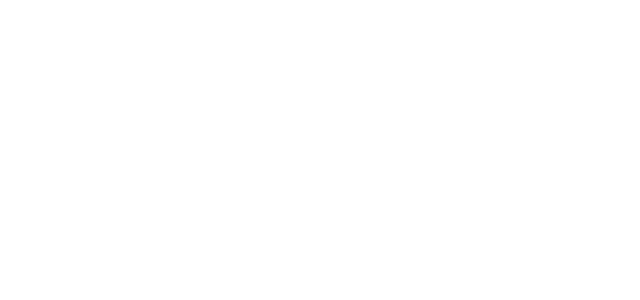
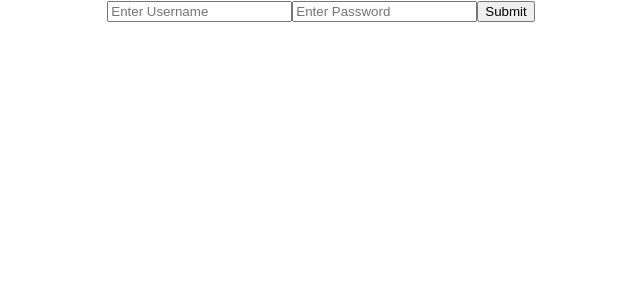
Before and after one commit to ammanyusuf/pet-finder, a React (Create React App) app in the folder petfinder/: page /login in a window 1280 px wide. Before the commit this address had no page. Shown: the top 300 px of the page, without its empty margins (319-959 px from the left). Built offline with nearby package versions, Linux system fonts and the light colour scheme; no server answers.

Commit message:
Routing & jwt front/backend updates

```diff
--- a/petfinder/package.json
+++ b/petfinder/package.json
@@ -14,7 +14,7 @@
     "react-dom": "^18.2.0",
     "react-hook-form": "^7.39.3",
     "react-router-dom": "^6.4.3",
-    "react-scripts": "5.0.1",
+    "react-scripts": "^5.0.1",
     "web-vitals": "^2.1.4"
   },
   "scripts": {
--- a/petfinder/src/App.js
+++ b/petfinder/src/App.js
@@ -1,12 +1,34 @@
-import logo from './logo.svg';
+// import logo from './logo.svg';
 import './App.css';
-import Navbar from './Navbar';
+// import Navbar from './Navbar';
+// import Header from './components/Header'
+import { BrowserRouter as Router, Routes, Route } from 'react-router-dom'
+
+import PrivateRoutes from './utils/PrivateRoute';
+import HomePage from './pages/HomePage'
+import { PostCard } from './PostCard';
+import LoginPage from './pages/LoginPage'
+
+
 
 function App() {
   return (
-    <div>
-      <Navbar />
-      <h1>Fix your mic</h1>
+
+    <div className="App">
+
+
+
+      <Router>     {/* switch react dom 5*/}
+          <Routes>
+            <Route element={<PrivateRoutes />}>
+                <Route element={<HomePage/>} path="/home" exact/>
+
+            </Route>
+            <Route element={<LoginPage/>} path="/login"/>
+
+          </Routes>  {/* switch react dom 5 */}
+      </Router>
+
     </div>
   );
 }
--- a/petfinder/src/index.js
+++ b/petfinder/src/index.js
@@ -9,15 +9,32 @@ import { AddPosts } from './AddPosts';
 
 const root = ReactDOM.createRoot(document.getElementById('root'));
 root.render(
-    <Router>
-        <Routes>
-            <Route exact path="/" element={<App />}></Route>
-            <Route exact path="/feed" element={<Feed />}></Route>
-            <Route exact path="/addpost" element={<AddPosts />}></Route>
-        </Routes>
-    </Router>
+    // <Router>
+    //     <Routes>
+    //         <Route exact path="/" element={<App />}></Route>
+    //         <Route exact path="/feed" element={<Feed />}></Route>
+    //         <Route exact path="/addpost" element={<AddPosts />}></Route>
+            <React.StrictMode>
+
+
+                <App />
+
+
+            </React.StrictMode>
+        // </Routes>
+    // </Router>
 );
 // If you want to start measuring performance in your app, pass a function
 // to log results (for example: reportWebVitals(console.log))
 // or send to an analytics endpoint. Learn more: https://bit.ly/CRA-vitals
 reportWebVitals();
+// import React from 'react';
+// import ReactDOM from 'react-dom';
+// import App from './App';
+
+// ReactDOM.render(
+//   <React.StrictMode>
+//     <App />
+//   </React.StrictMode>,
+//   document.getElementById('root')
+// );
--- /dev/null
+++ b/petfinder/src/pages/HomePage.js
@@ -0,0 +1,15 @@
+import React, {useState, useEffect, useContext} from 'react'
+
+
+const HomePage = () => {
+    return (
+        <div>
+            <p>You are logged to the home page!</p>
+            <h1>HOMEPGE</h1>
+
+
+        </div>
+    )
+}
+
+export default HomePage
--- /dev/null
+++ b/petfinder/src/pages/LoginPage.js
@@ -0,0 +1,78 @@
+import React, {useContext, useLayoutEffect, useState} from 'react'
+// import AuthContext from '../context/AuthContext'
+import { useEffect } from 'react'
+// usehistory eq from react 5
+import { useNavigate } from 'react-router'
+
+function LoginPage () {
+    // const [errorMessage, setErrorMessage] = useState("")
+    const navigate = useNavigate()
+    // let {loginUser} = useContext(AuthContext)
+
+
+
+    async function handleLogin(e) {
+
+
+        e.preventDefault()
+
+        const form = e.target;
+
+        const user = {
+            username: form[0].value,
+            password: form[1].value
+        }
+
+        try {
+            const res = await fetch("http://localhost:4000/api/user/login", {
+                method: "POST",
+                headers: {
+                    "Content-type": "application/json"
+                },
+                body: JSON.stringify(user)
+            })
+            const data = await res.json()
+            localStorage.setItem("token", data.token)
+            // setErrorMessage(data.message)
+        } catch(err) {
+
+        }
+    }
+    //     fetch("http://localhost:4000/api/user/login", {
+    //         method: "POST",
+    //         headers:{
+    //             "Content-type": "application/json"
+    //         },
+    //         body: JSON.stringify(user)
+    //     })
+    //     .then(res => res.json())
+    //     .then(data => {
+    //         localStorage.setItem("token", data.token)
+    //     })
+    // }
+
+    useLayoutEffect(() => {
+        fetch("http://localhost:4000/api/user/login", {
+            headers: {
+                "x-access-token": localStorage.getItem("token")
+            }
+        })
+
+        .then(res => res.json())
+
+        .then(data => data.isLoggedIn ? navigate.push("/home"): null)
+        // .catch(err => setErrorMessage(err))
+    }, [navigate])
+
+    return (
+
+            <form onSubmit={event => handleLogin(event)}>
+                <input type="text" name="username" placeholder="Enter Username" />
+                <input type="password" name="password" placeholder="Enter Password" />
+                <input type="submit" value="Submit"/>
+            </form>
+
+    )
+}
+
+export default LoginPage;
--- /dev/null
+++ b/petfinder/src/utils/PrivateRoute.js
@@ -0,0 +1,52 @@
+// import { Route,  Navigate } from 'react-router-dom'
+// import { useContext } from 'react'
+// // import AuthContext from '../context/AuthContext'
+
+// const PrivateRoute = ({children, ...rest}) => {
+//     // let {user} = useContext(AuthContext)
+//     return(
+//         <Route {...rest}>{!user ? < Navigate to="/login" /> :   children}</Route>
+//     )
+// }
+
+// export default PrivateRoute;
+import { Route, Redirect } from 'react-router-dom'
+import { useContext } from 'react'
+import { Outlet, Navigate } from 'react-router-dom'
+
+
+
+
+
+
+
+const PrivateRoutes = ({children, ...rest}) => {
+
+
+        var token=""
+        let gettoken = localStorage.getItem(token)
+
+
+        token = window.localStorage.getItem(token);
+        if (!(localStorage.getItem("authenticated"))) {
+
+            return(
+                <Navigate to="/login"/>
+            )
+        } else {
+            return(
+                <Outlet/>
+            )
+
+
+        }
+
+      }
+
+
+
+    // let auth = {'token':localStorage.getItem("token")}
+
+
+
+export default PrivateRoutes
```
Also changed, not shown: petfinder/src/context/AuthContext.js (added), 1 other file (tests, documents, lock files or other folders).
